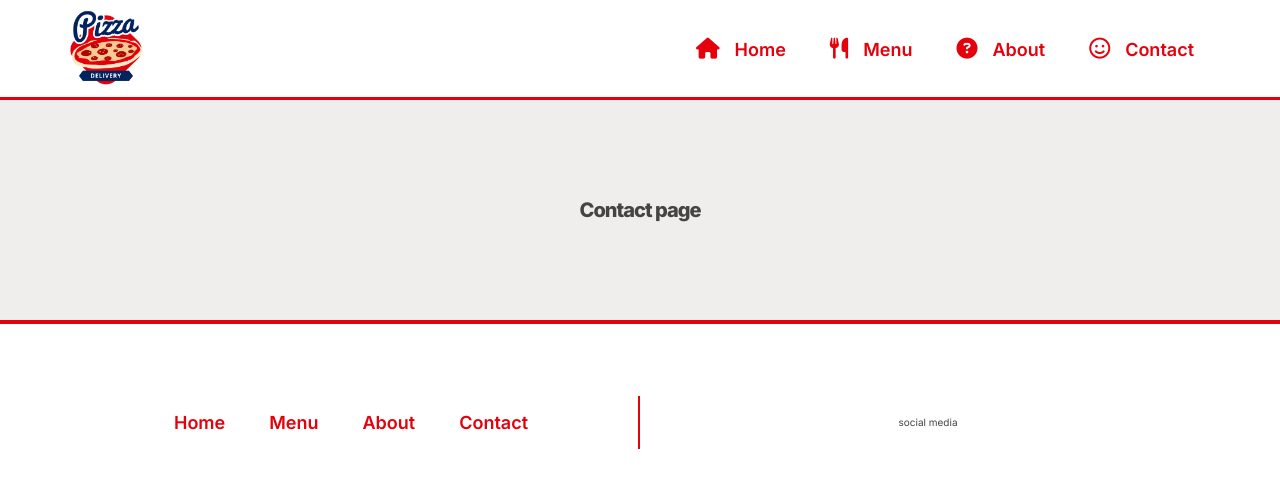
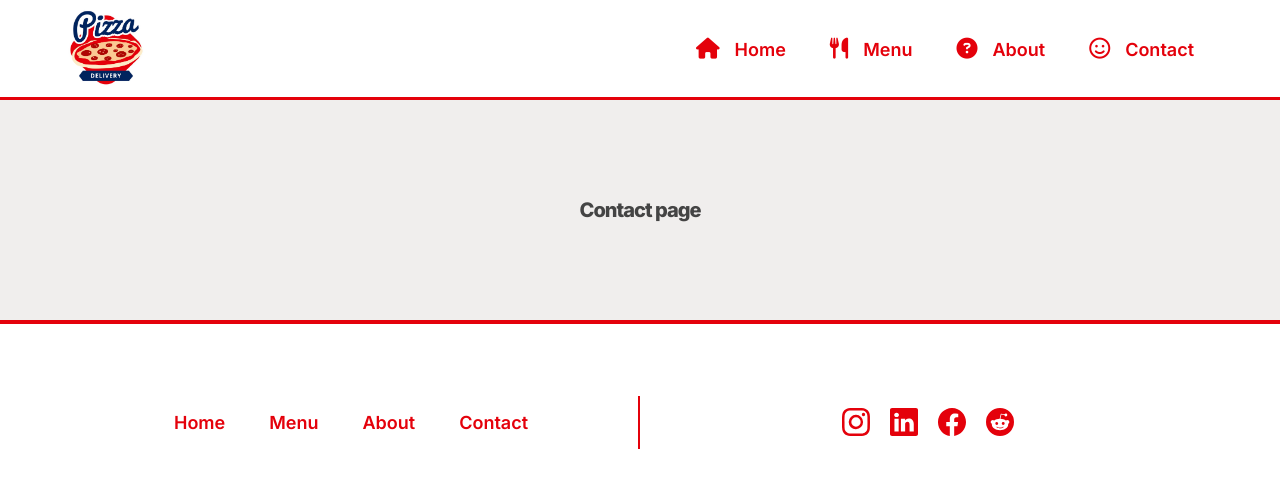
Before and after one commit to Mahyarnafisi/pizza, a React (Create React App) app: page /contact in a window 1280 px wide. Shown: the top 488 px of the page. Built offline with nearby package versions, Linux system fonts and the light colour scheme; a web font is replaced by a local one.

Commit message:
initiated and social media icons to footer

```diff
--- a/src/components/footer.jsx
+++ b/src/components/footer.jsx
@@ -1,6 +1,10 @@
 import React from "react";
 import "../styles/footer.css";
 import { Link } from "react-router-dom";
+import { BsInstagram } from "react-icons/bs";
+import { BsLinkedin } from "react-icons/bs";
+import { BsFacebook } from "react-icons/bs";
+import { BsReddit } from "react-icons/bs";
 function Footer() {
   return (
     <div className="footer">
@@ -18,7 +22,12 @@ function Footer() {
           Contact
         </Link>
       </div>
-      <div className="footer__socialMedia">social media</div>
+      <div className="footer__socialMedia">
+        <BsInstagram className="socialMedia-icon" />
+        <BsLinkedin className="socialMedia-icon" />
+        <BsFacebook className="socialMedia-icon" />
+        <BsReddit className="socialMedia-icon" />
+      </div>
     </div>
   );
 }
--- a/src/styles/footer.css
+++ b/src/styles/footer.css
@@ -10,12 +10,7 @@
   justify-content: center;
   flex-wrap: wrap;
 }
-.footer__socialMedia {
-  width: 50%;
-  padding: 2rem;
-  display: flex;
-  justify-content: center;
-}
+
 .footer__menu {
   display: flex;
   justify-content: center;
@@ -24,5 +19,21 @@
   width: 50%;
 }
 
-.footer__menu .navbar__link {
+.footer__socialMedia {
+  width: 50%;
+  padding: 2rem;
+  display: flex;
+  justify-content: center;
+  align-items: center;
+  gap: 2rem;
 }
+.socialMedia-icon {
+  font-size: 2.8rem;
+  color: var(--color-tertiary);
+  cursor: pointer;
+}
+
+.socialMedia-icon:hover {
+  color: var(--color-white);
+  background-color: var(--color-tertiary);
+}
```
